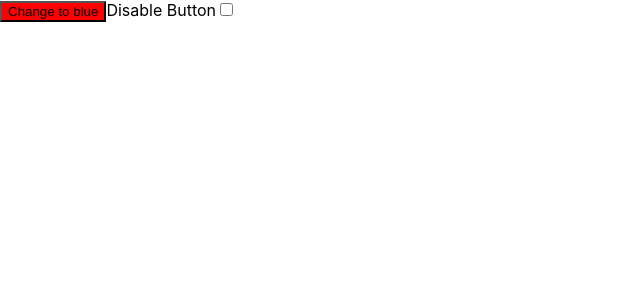
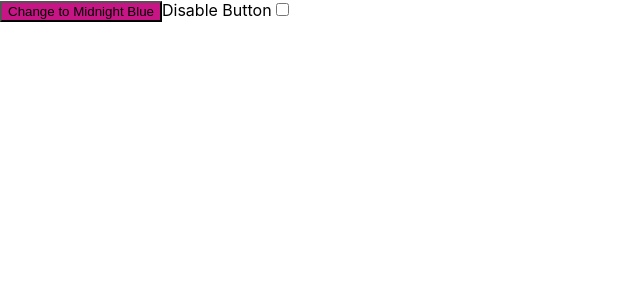
Before and after one commit to SeolJaeHyeok/react-testing, a React (Create React App) app in the folder color-button/: page / in a window 1280 px wide. Shown: the top 300 px of the page, without its empty margins (0-640 px from the left). Built offline with nearby package versions, Linux system fonts and the light colour scheme.

Commit message:
Red/Green Test - Spec 변경에 따른 Test Code 수정

```diff
--- a/color-button/src/App.js
+++ b/color-button/src/App.js
@@ -6,10 +6,10 @@ export function replaceCamelCaseToSpace(colorName) {
 }
 
 function App() {
-  const [buttonBGColor, setButtonBGColor] = useState('red');
+  const [buttonBGColor, setButtonBGColor] = useState('MediumVioletRed');
   const [checked, setChecked] = useState(false);
 
-  const newButtonColor = buttonBGColor === 'red' ? 'blue' : 'red';
+  const newButtonColor = buttonBGColor === 'MediumVioletRed' ? 'MidnightBlue' : 'MediumVioletRed';
   return (
     <div>
       <button
@@ -17,7 +17,7 @@ function App() {
         onClick={() => setButtonBGColor(newButtonColor)}
         style={{ backgroundColor: checked ? 'gray' : buttonBGColor }}
       >
-        Change to {newButtonColor}
+        Change to {replaceCamelCaseToSpace(newButtonColor)}
       </button>
       <label htmlFor='disable-button'>Disable Button</label>
       <input
```
Also changed, not shown: 1 other file (tests, documents, lock files or other folders).
